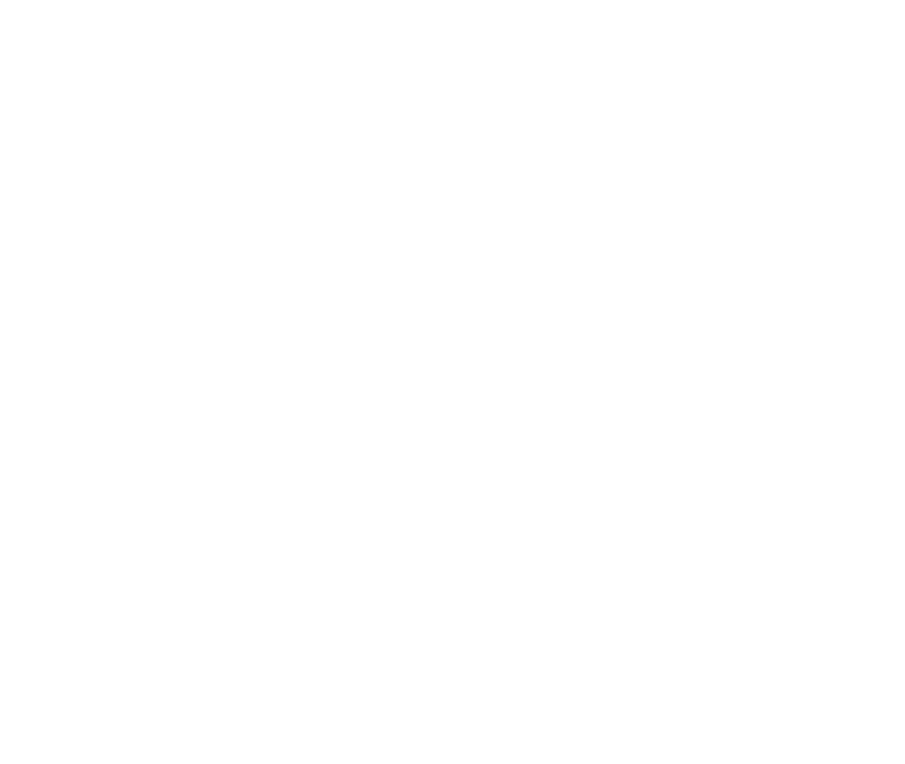
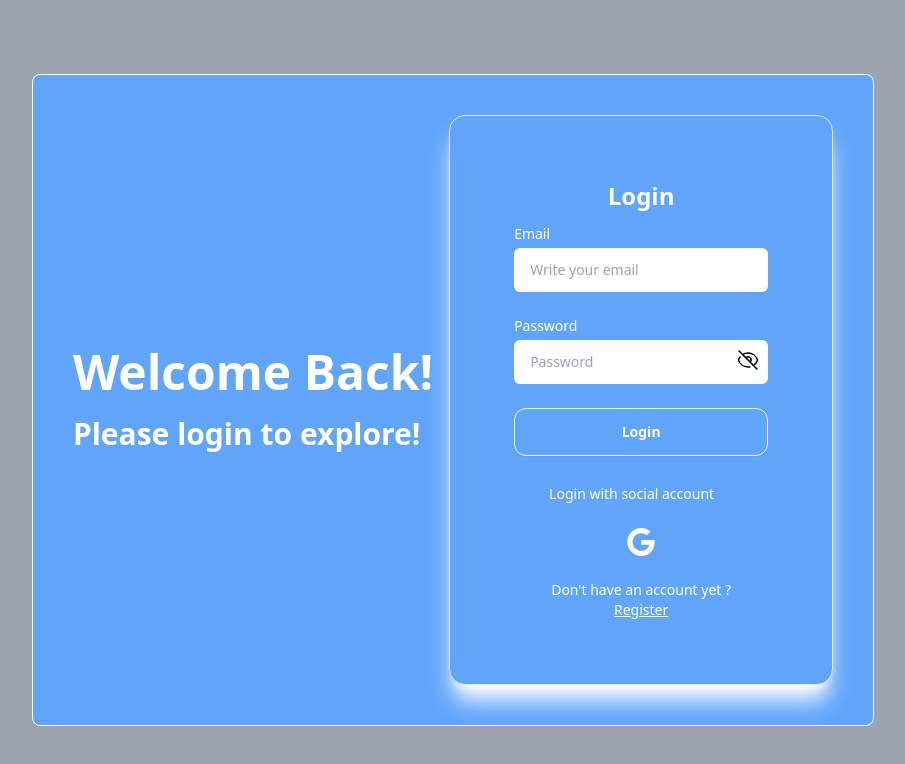
Before and after one commit to Marufhossain07/all-shop-client, a React (Vite) app: page / in a window 1280 px wide. Shown: the top 764 px of the page, without its empty margins (187-1092 px from the left). Built offline with nearby package versions, Linux system fonts and the light colour scheme.

Commit message:
login page added

```diff
--- a/src/components/Login.jsx
+++ b/src/components/Login.jsx
@@ -3,7 +3,93 @@
 const Login = () => {
     const [showPassword, setShowPassword] = useState(false)
     return (
-        <div></div>
+        <div className="hero bg-gray-400 min-h-screen">
+            <div className="hero-content justify-between p-10 border border-white bg-blue-400 rounded-lg text-white flex-col lg:flex-row">
+                <div className="text-center space-y-5 lg:text-left">
+                    <h1 className="text-5xl font-bold">Welcome Back!</h1>
+                    <h1 className="text-3xl font-semibold">Please login to explore!</h1>
+                </div>
+                <div className="card  w-full max-w-sm bg-blue-400 border  shadow-white shadow-xl">
+                    <form className="card-body">
+                        <div className="w-full max-w-md p-8 space-y-3 rounded-xl  dark:text-gray-800">
+                            <h1 className="text-2xl font-bold text-center">Login</h1>
+                            <form noValidate="" action="" className="space-y-6">
+                                <div className="space-y-1 text-sm">
+                                    <label htmlFor="email" className="block font-medium text-white ">Email</label>
+                                    <input type="email" name="email" id="email" placeholder="Write your email" className="w-full px-4 py-3 rounded-md dark:border-gray-300 dark:bg-gray-50 text-gray-800 focus:dark:border-default-600" />
+                                </div>
+                                <div className="space-y-1 text-sm relative">
+                                    <label htmlFor="password" className="block dark:text-gray-600">Password</label>
+                                    <input type={showPassword ? "text" : "password"} name="password" id="password" placeholder="Password" className="w-full px-4 py-3 rounded-md dark:border-gray-300 dark:bg-gray-50 text-gray-800 focus:dark:border-default-600" />
+                                    {showPassword ? (
+                                        <svg
+                                            onClick={() => setShowPassword(!showPassword)}
+                                            xmlns="http://www.w3.org/2000/svg"
+                                            className="absolute bottom-3 right-2 h-6 w-6 cursor-pointer  peer-disabled:cursor-not-allowed text-black"
+                                            fill="none"
+                                            viewBox="0 0 24 24"
+                                            stroke="currentColor"
+                                            strokeWidth="1.5"
+                                            aria-labelledby="title-8 description-8"
+                                            role="graphics-symbol"
+                                        >
+                                            <title id="title-8">Check mark icon</title>
+                                            <desc id="description-8">Icon description here</desc>
+                                            <path
+                                                strokeLinecap="round"
+                                                strokeLinejoin="round"
+                                                d="M15 12a3 3 0 11-6 0 3 3 0 016 0z"
+                                            />
+                                            <path
+                                                strokeLinecap="round"
+                                                strokeLinejoin="round"
+                                                d="M2.458 12C3.732 7.943 7.523 5 12 5c4.478 0 8.268 2.943 9.542 7-1.274 4.057-5.064 7-9.542 7-4.477 0-8.268-2.943-9.542-7z"
+                                            />
+                                        </svg>
+                                    ) : (
+                                        <svg
+                                            onClick={() => setShowPassword(!showPassword)}
+                                            xmlns="http://www.w3.org/2000/svg"
+                                            className="absolute bottom-3 right-2 h-6 w-6 cursor-pointer peer-disabled:cursor-not-allowed text-black"
+                                            fill="none"
+                                            viewBox="0 0 24 24"
+                                            stroke="currentColor"
+                                            strokeWidth="1.5"
+                                            aria-labelledby="title-8d description-8d"
+                                            role="graphics-symbol"
+                                        >
+                                            <title id="title-8">Check mark icon</title>
+                                            <desc id="description-8">Icon description here</desc>
+                                            <path
+                                                strokeLinecap="round"
+                                                strokeLinejoin="round"
+                                                d="M13.875 18.825A10.05 10.05 0 0112 19c-4.478 0-8.268-2.943-9.543-7a9.97 9.97 0 011.563-3.029m5.858.908a3 3 0 114.243 4.243M9.878 9.878l4.242 4.242M9.88 9.88l-3.29-3.29m7.532 7.532l3.29 3.29M3 3l3.59 3.59m0 0A9.953 9.953 0 0112 5c4.478 0 8.268 2.943 9.543 7a10.025 10.025 0 01-4.132 5.411m0 0L21 21"
+                                            />
+                                        </svg>
+                                    )}
+                                </div>
+                                <button className="block btn bg-transparent rounded-xl w-full p-3 text-center text-white hover:text-black dark:bg-default-600">Login</button>
+                            </form>
+                            <div className="flex items-center pt-4 space-x-1">
+                                <div className="flex-1 h-px sm:w-16 dark:bg-gray-300"></div>
+                                <p className="px-3 text-sm font-medium text-white">Login with social account</p>
+                                <div className="flex-1 h-px sm:w-16 dark:bg-gray-300"></div>
+                            </div>
+                            <div className="flex justify-center">
+                                <button aria-label="Log in with Google" className="p-3 rounded-sm">
+                                    <svg xmlns="http://www.w3.org/2000/svg" viewBox="0 0 32 32" className="w-7 h-7 fill-current">
+                                        <path d="M16.318 13.714v5.484h9.078c-0.37 2.354-2.745 6.901-9.078 6.901-5.458 0-9.917-4.521-9.917-10.099s4.458-10.099 9.917-10.099c3.109 0 5.193 1.318 6.38 2.464l4.339-4.182c-2.786-2.599-6.396-4.182-10.719-4.182-8.844 0-16 7.151-16 16s7.156 16 16 16c9.234 0 15.365-6.49 15.365-15.635 0-1.052-0.115-1.854-0.255-2.651z"></path>
+                                    </svg>
+                                </button>
+                            </div>
+                            <p className=" text-sm font-medium  text-center sm:px-6 text-white">Don't have an account yet ?<span> </span>
+                                <a rel="noopener noreferrer" href="#" className="underline dark:text-gray-800">Register</a>
+                            </p>
+                        </div>
+                    </form>
+                </div>
+            </div>
+        </div>
     );
 };
 
```
